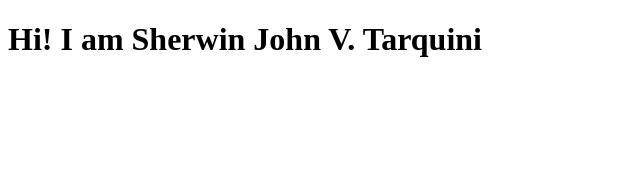
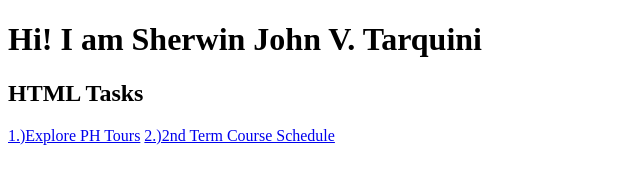
Before and after one commit to AngraAltair/AngraAltair.github.io, a plain HTML site: page index.html in a window 1280 px wide. Shown: the whole page, without its empty margins (0-640 px from the left). Drawn offline with Linux system fonts and the light colour scheme.

Commit message:
Update index.html

```diff
--- a/index.html
+++ b/index.html
@@ -7,5 +7,9 @@
 </head>
 <body>
  <h1>Hi! I am Sherwin John V. Tarquini</h1>
+
+ <h2>HTML Tasks</h2>
+ <a href="https://angraaltair.github.io/TarquiniExploreNatureTours.html">1.)Explore PH Tours</a>
+ <a href="https://angraaltair.github.io/TarquiniCourseSchedule.html">2.)2nd Term Course Schedule</a>
 </body>
 </html>
```
